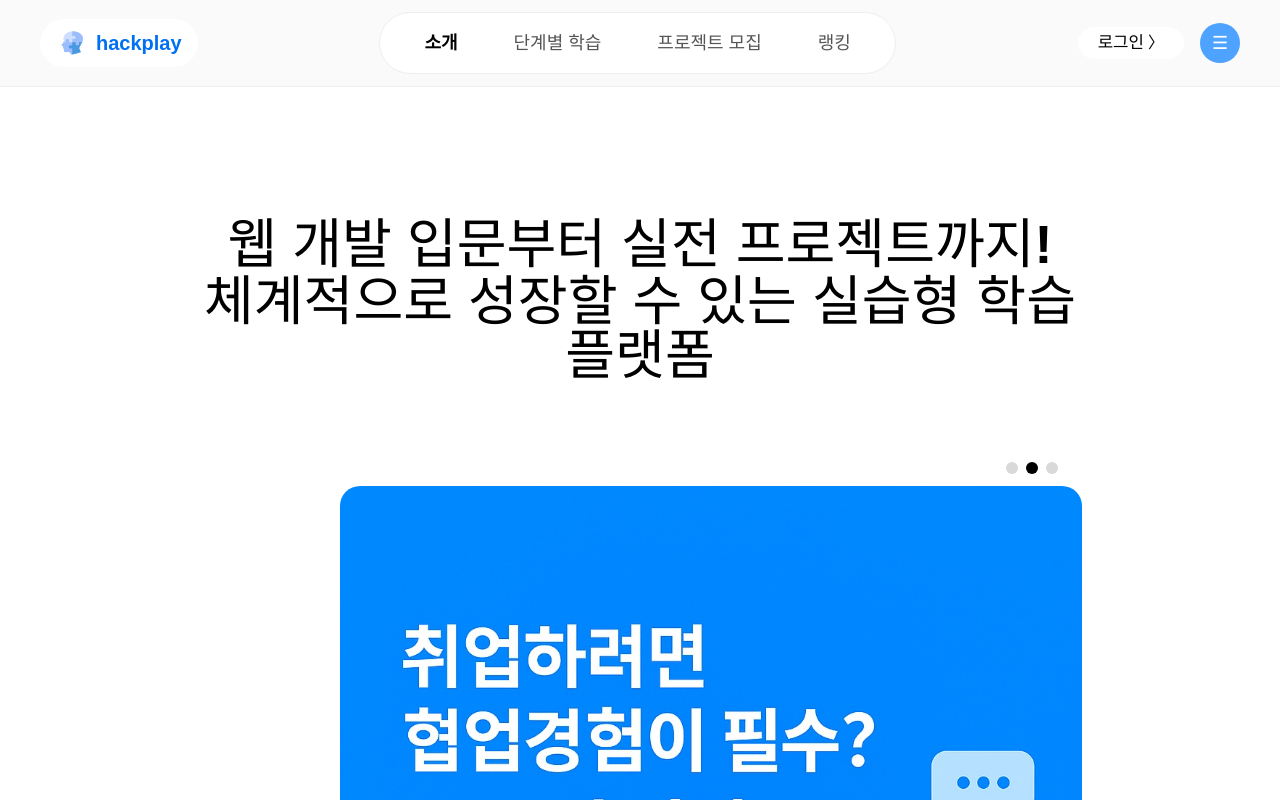
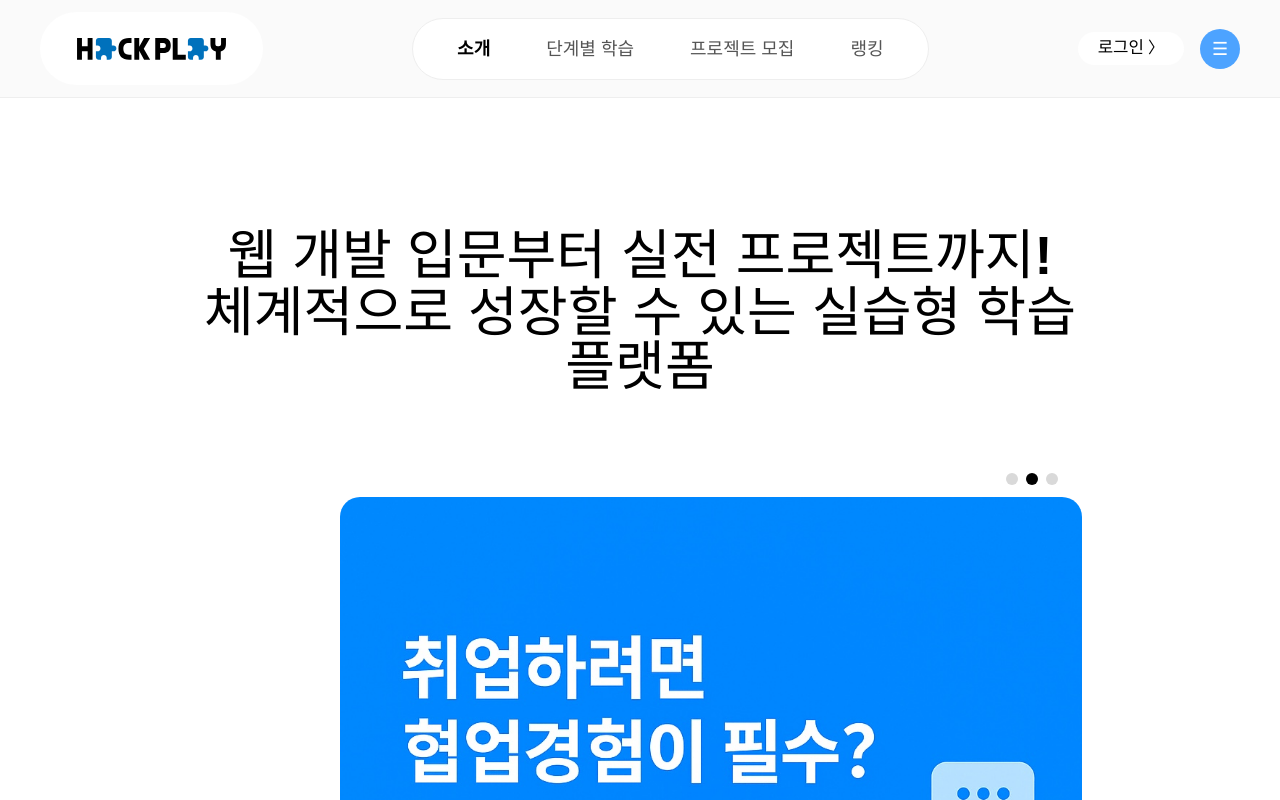
Before and after one commit to hackathon-education/hackplay_front, a React (Vite) app: page / in a window 1280 px wide. Shown: the top 800 px of the page. Built offline with nearby package versions, Linux system fonts and the light colour scheme; a web font is replaced by a local one.

Commit message:
💄 design: 헤더 로고 변경 및 버튼 스타일 개선 (#12)

```diff
--- a/src/components/Header.tsx
+++ b/src/components/Header.tsx
@@ -1,7 +1,7 @@
 import { useEffect, useRef, useState } from 'react';
 import { useLocation, useNavigate } from 'react-router-dom';
 
-import logoIcon from '../assets/logo_icon.png';
+import logo from '../assets/logo.svg';
 import { useLockModal } from '../hooks/useLockModal';
 import LockModal from './LockModal';
 
@@ -62,13 +62,12 @@ function Header() {
     <header className="w-full bg-[#fafafa] border-b border-[#eee] px-10 py-3">
       <div className="flex items-center justify-between max-w-[1200px] mx-auto">
         {/* 로고 */}
-        <div
-          className="flex items-center gap-2 bg-white px-4 py-2 rounded-full cursor-pointer"
+        <button
+          className="w-full max-w-30 sm:max-w-36 md:max-w-40 lg:max-w-44 xl:max-w-[223px] aspect-[223/73] rounded-4xl bg-white px-5 py-3 sm:px-6 sm:py-3.5 md:px-7 md:py-4 lg:px-8 lg:py-5 xl:px-[2.313rem] xl:pt-[1.438rem] xl:pb-[1.378rem]"
           onClick={() => navigate('/')}
         >
-          <img src={logoIcon} alt="logo-icon" className="w-8 h-8" />
-          <span className="text-[#0070f3] font-bold text-xl">hackplay</span>
-        </div>
+          <img src={logo} alt="logo" className="w-full" />
+        </button>
 
         {/* 네비게이션 */}
         <nav>
```
